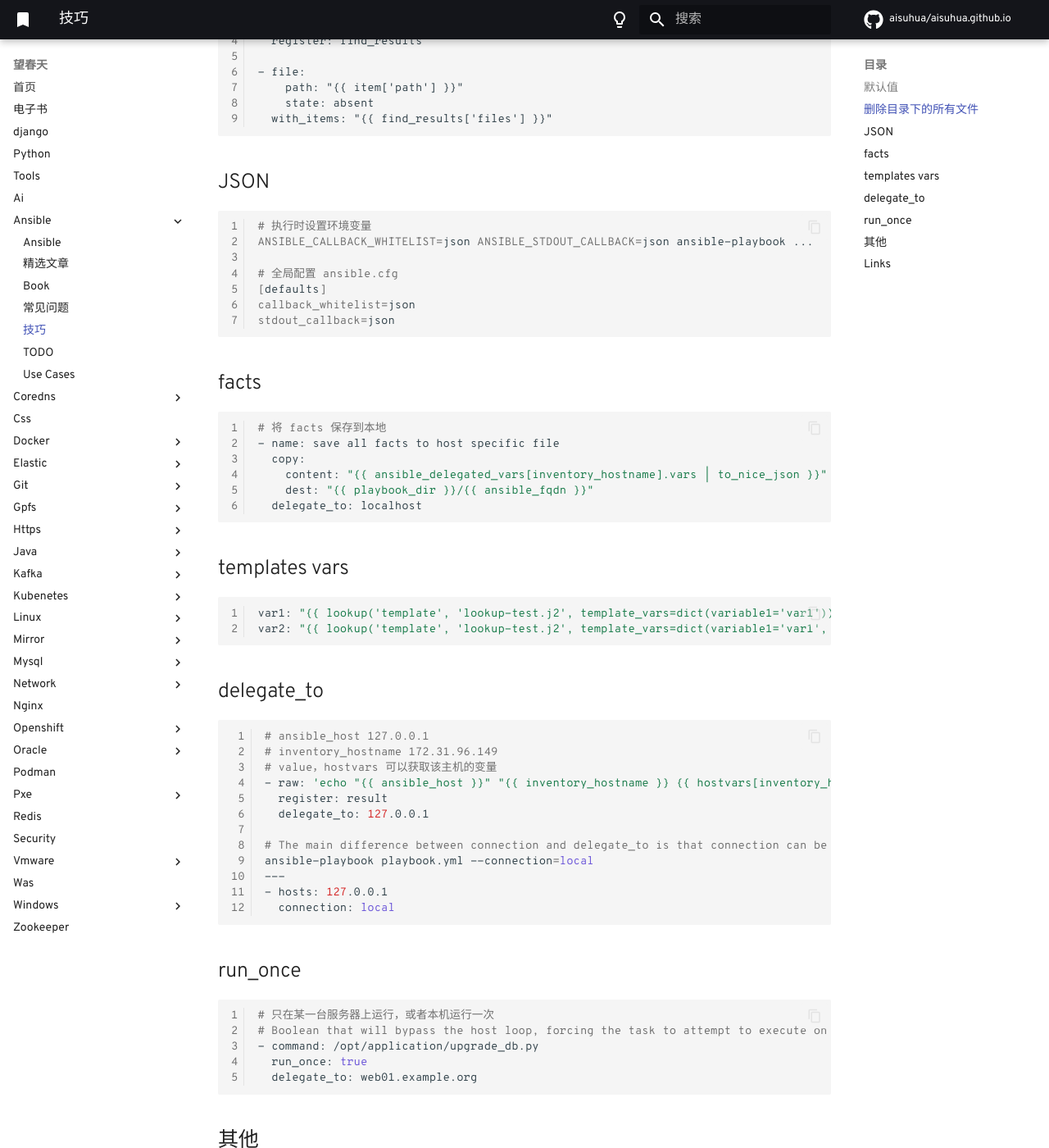
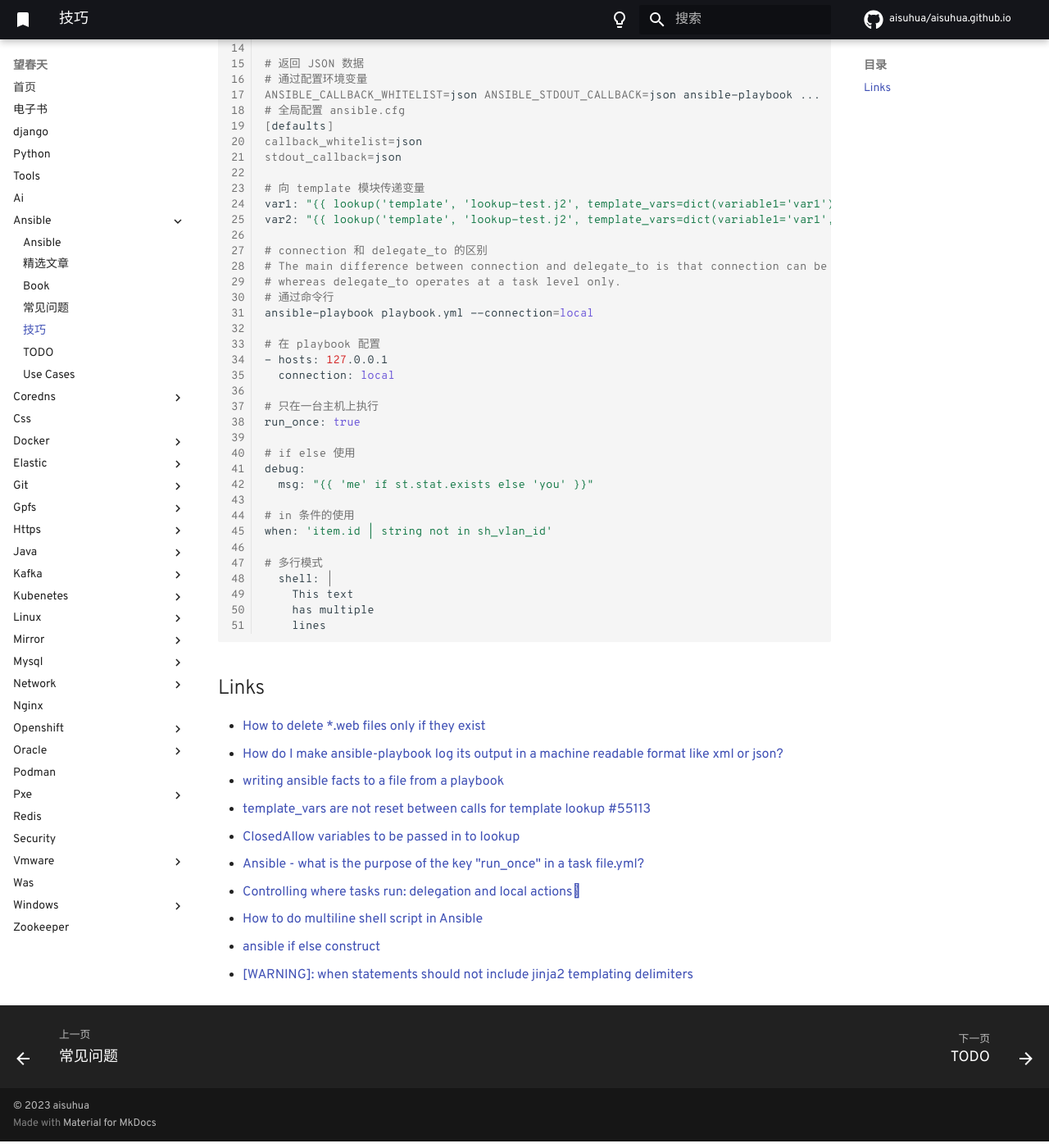
Before and after one commit to aisuhua/aisuhua.github.io, an MkDocs documentation site: the page built from docs/ansible/skills.md, in a window 1280 px wide and 1400 px high, scrolled down 388 px. Shown: the whole window at 82% size. Built offline with MkDocs 1.6.1 and Material for MkDocs 9.7.7, drawn with Linux system fonts in a browser that asks for light colours; comment, search, counter and statistics services are not loaded; some of the changed text lies outside the part shown.

Commit message:
artile.md REAEMD.md

````diff
--- a/docs/ansible/skills.md
+++ b/docs/ansible/skills.md
@@ -1,83 +1,58 @@
 # 技巧
 
-## 默认值
+```sh
+# 如果值不存在，则忽略改值
+id: "{{ item.state | default(omit) }}"
 
-```sh
-id: "{{ item.state | default(omit) }}"
-```
-
-## 删除目录下的所有文件
-
-```
+# 删除目录下的所有文件
 - find:
-    paths: /opt/app/jboss/configuration
-    patterns: "*.web"
+    paths: /opt/logs
+    patterns: "*.log"
   register: find_results
 
 - file:
     path: "{{ item['path'] }}"
     state: absent
   with_items: "{{ find_results['files'] }}"
-```
 
-## JSON
-
-```sh
-# 执行时设置环境变量
+# 返回 JSON 数据
+# 通过配置环境变量
 ANSIBLE_CALLBACK_WHITELIST=json ANSIBLE_STDOUT_CALLBACK=json ansible-playbook ...
-
 # 全局配置 ansible.cfg
 [defaults]
 callback_whitelist=json
 stdout_callback=json
-```
 
-## facts
-
-```sh
-# 将 facts 保存到本地
-- name: save all facts to host specific file
-  copy:
-    content: "{{ ansible_delegated_vars[inventory_hostname].vars | to_nice_json }}"
-    dest: "{{ playbook_dir }}/{{ ansible_fqdn }}"
-  delegate_to: localhost
-```
-
-## templates vars
-
-```sh
+# 向 template 模块传递变量
 var1: "{{ lookup('template', 'lookup-test.j2', template_vars=dict(variable1='var1')) | trim }}"
 var2: "{{ lookup('template', 'lookup-test.j2', template_vars=dict(variable1='var1', variable2='var2')) | trim }}"
-```
 
-## delegate_to
+# connection 和 delegate_to 的区别
+# The main difference between connection and delegate_to is that connection can be used at a play or task level,
+# whereas delegate_to operates at a task level only.
+# 通过命令行
+ansible-playbook playbook.yml --connection=local
 
-```sh
-# ansible_host 127.0.0.1
-# inventory_hostname 172.31.96.149
-# value，hostvars 可以获取该主机的变量
-- raw: 'echo "{{ ansible_host }}" "{{ inventory_hostname }} {{ hostvars[inventory_hostname]["key"] }}"'
-  register: result
-  delegate_to: 127.0.0.1
-
-# The main difference between connection and delegate_to is that connection can be used at a play or task level, whereas delegate_to operates at a task level only.
-ansible-playbook playbook.yml --connection=local
----
+# 在 playbook 配置
 - hosts: 127.0.0.1
   connection: local
+
+# 只在一台主机上执行
+run_once: true
+
+# if else 使用
+debug:
+  msg: "{{ 'me' if st.stat.exists else 'you' }}"
+
+# in 条件的使用
+when: 'item.id | string not in sh_vlan_id'
+
+# 多行模式
+  shell: |
+    This text
+    has multiple
+    lines
 ```
-
-## run_once
-
-```sh
-# 只在某一台服务器上运行，或者本机运行一次
-# Boolean that will bypass the host loop, forcing the task to attempt to execute on the first host available and afterward apply any results and facts to all active hosts in the same batch.
-- command: /opt/application/upgrade_db.py
-  run_once: true
-  delegate_to: web01.example.org
-```
-
-## 其他
 
 ## Links
 
@@ -89,3 +64,5 @@
 - [Ansible - what is the purpose of the key "run_once" in a task file.yml?](https://serverfault.com/questions/1012879/ansible-what-is-the-purpose-of-the-key-run-once-in-a-task-file-yml)
 - [Controlling where tasks run: delegation and local actions](https://docs.ansible.com/ansible/latest/playbook_guide/playbooks_delegation.html)
 - [How to do multiline shell script in Ansible](https://stackoverflow.com/questions/40230184/how-to-do-multiline-shell-script-in-ansible)
+- [ansible if else construct](https://stackoverflow.com/questions/42037814/ansible-if-else-construct)
+- [[WARNING]: when statements should not include jinja2 templating delimiters](https://stackoverflow.com/questions/42673045/warning-when-statements-should-not-include-jinja2-templating-delimiters)
````
